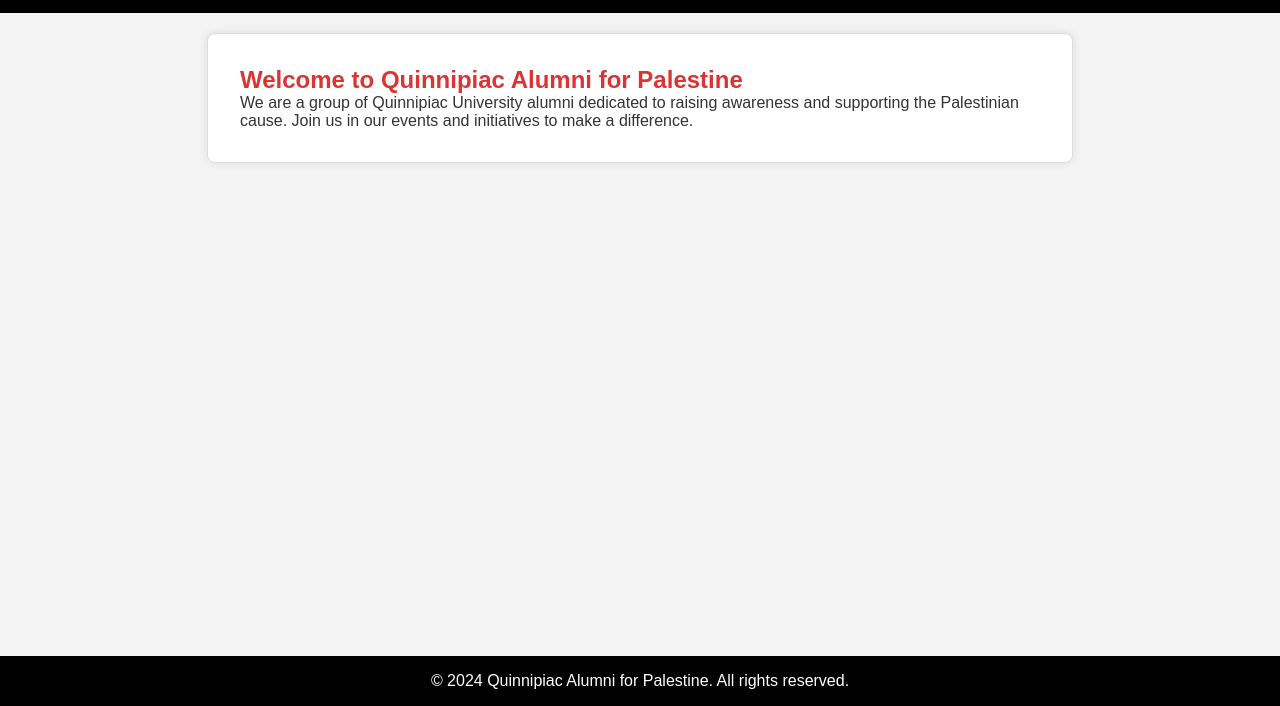
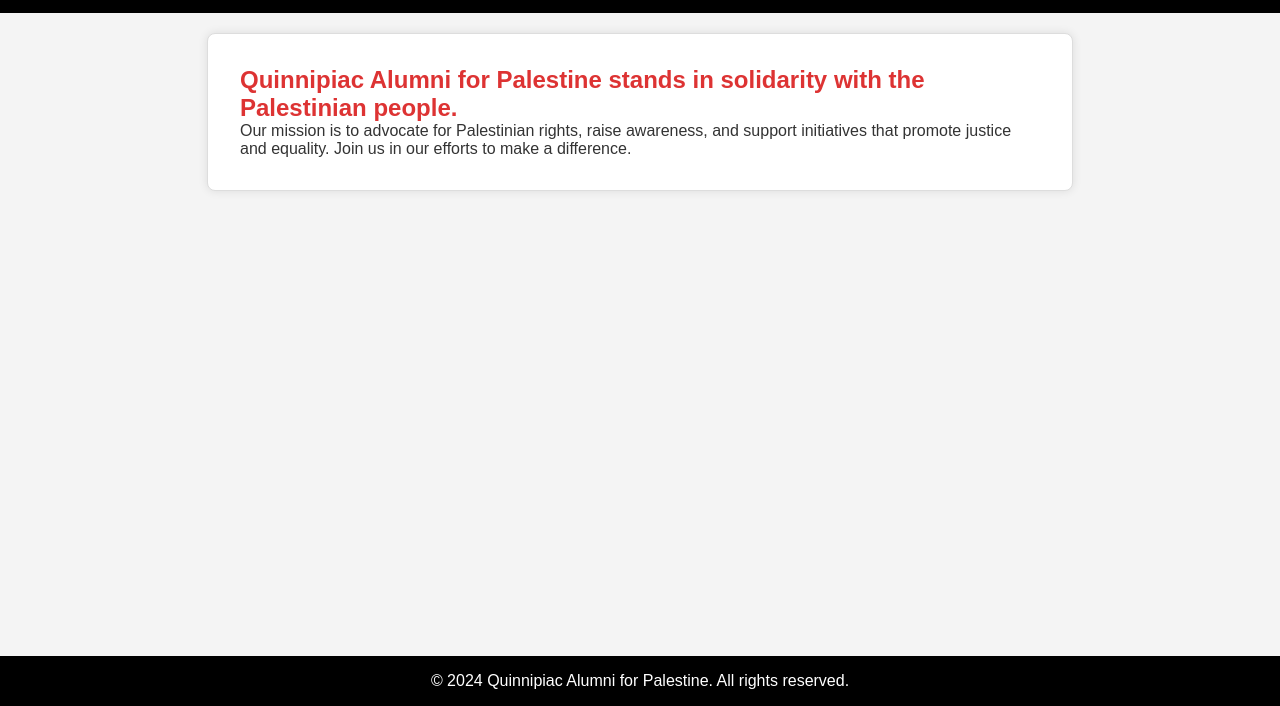
Before and after one commit to thinkula/www.quforpalestine.com, a plain HTML site: page index.html in a window 1280 px wide. Shown: the part 94-800 px from the top of the page. Drawn offline with Linux system fonts and the light colour scheme.

Commit message:
site update with farah's letter

```diff
--- a/index.html
+++ b/index.html
@@ -19,8 +19,10 @@
         </nav>
     </header>
     <main>
-        <h2>Welcome to Quinnipiac Alumni for Palestine</h2>
-        <p>We are a group of Quinnipiac University alumni dedicated to raising awareness and supporting the Palestinian cause. Join us in our events and initiatives to make a difference.</p>
+        <section class="main-message">
+            <h2>Quinnipiac Alumni for Palestine stands in solidarity with the Palestinian people.</h2>
+            <p>Our mission is to advocate for Palestinian rights, raise awareness, and support initiatives that promote justice and equality. Join us in our efforts to make a difference.</p>
+        </section>
     </main>
     <footer>
         <p>&copy; 2024 Quinnipiac Alumni for Palestine. All rights reserved.</p>
```
Also changed, not shown: about.html (+1 -1 lines), contact.html (+1 -0 lines), events.html (+2 -0 lines).
